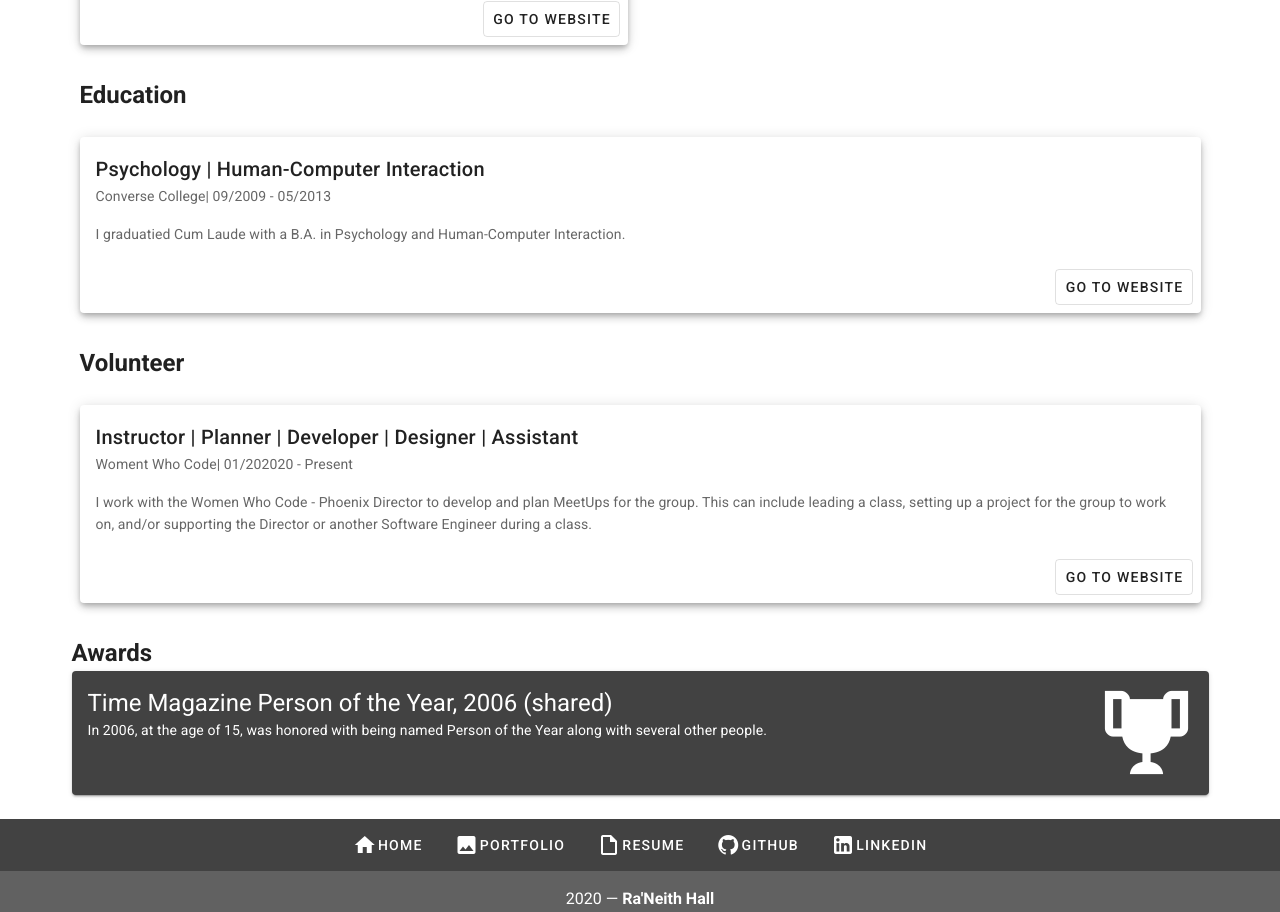
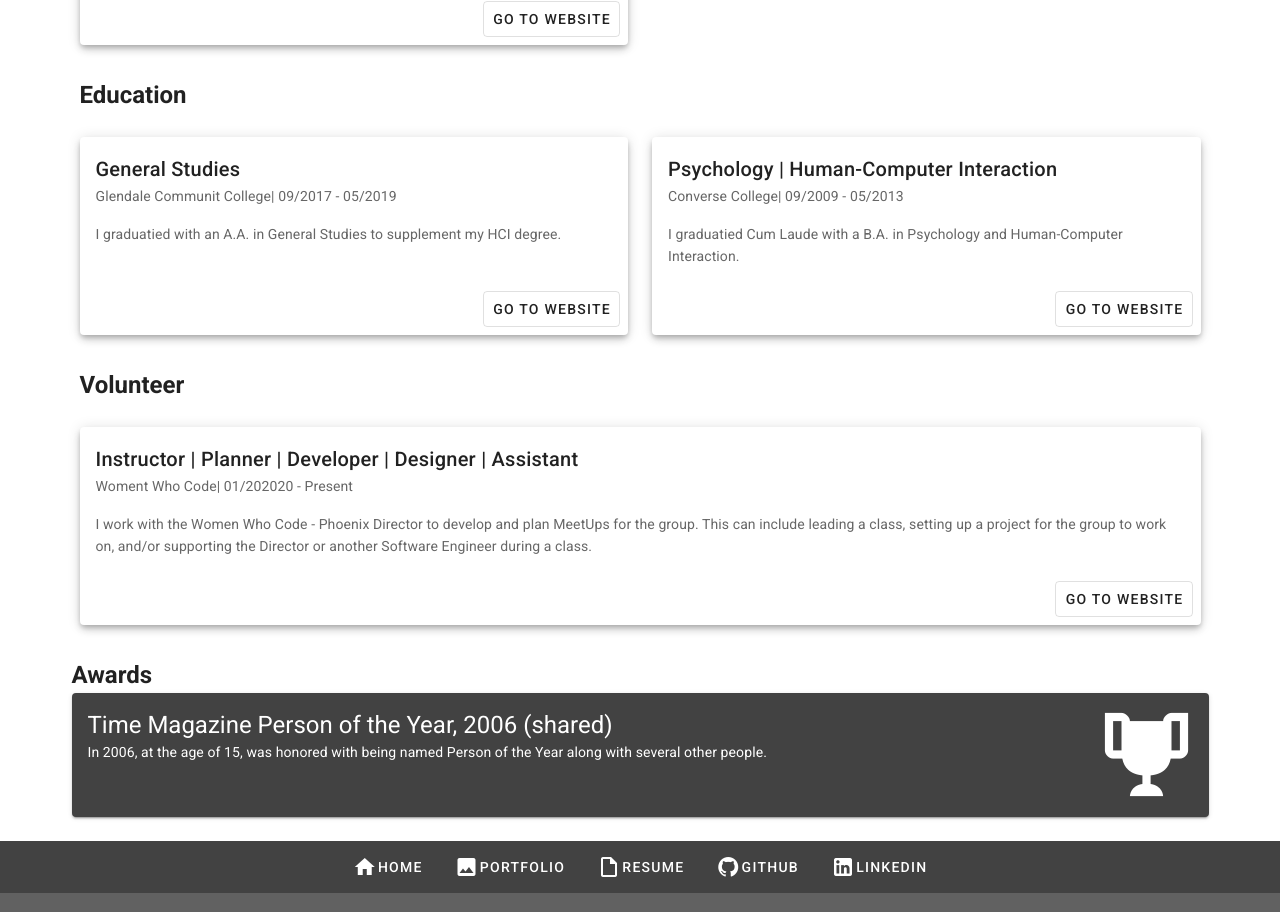
Before and after one commit to rvehall/portfolio, a Vue app: page / in a window 1280 px wide. Shown: the part 2439-3351 px from the top of the page. Built offline with nearby package versions, Linux system fonts and the light colour scheme.

Commit message:
Update Education

```diff
--- a/src/components/resume/Education.vue
+++ b/src/components/resume/Education.vue
@@ -3,7 +3,7 @@
     <v-col cols="12">
       <h2>Education</h2>
     </v-col>
-    <v-col cols="12" class="pa-3 d-flex flex-column" flat v-for="item in items" :key="item.title">
+    <v-col cols="12" md="6" class="pa-3 d-flex flex-column" flat v-for="item in items" :key="item.title">
       <v-card class="elevation-5 flex d-flex flex-column">
 
         <v-card-title primary-title v-text="item.what"></v-card-title>
@@ -23,6 +23,14 @@ export default {
   data: () => ({
     items: [
       {
+        what: "General Studies",
+        when: "09/2017 - 05/2019",
+        where: "Glendale Communit College",
+        how:
+          "I graduatied with an A.A. in General Studies to supplement my HCI degree.",
+        url: "https://www.gccaz.edu/",
+      },
+      {
         what: "Psychology | Human-Computer Interaction",
         when: "09/2009 - 05/2013",
         where: "Converse College",
--- a/vue.config.js
+++ b/vue.config.js
@@ -1,5 +1,8 @@
 module.exports = {
   "transpileDependencies": [
     "vuetify"
-  ]
+  ],
+  publicPath: process.env.NODE_ENV === 'production'
+    ? '/portfolio/'
+    : '/'
 }
```
